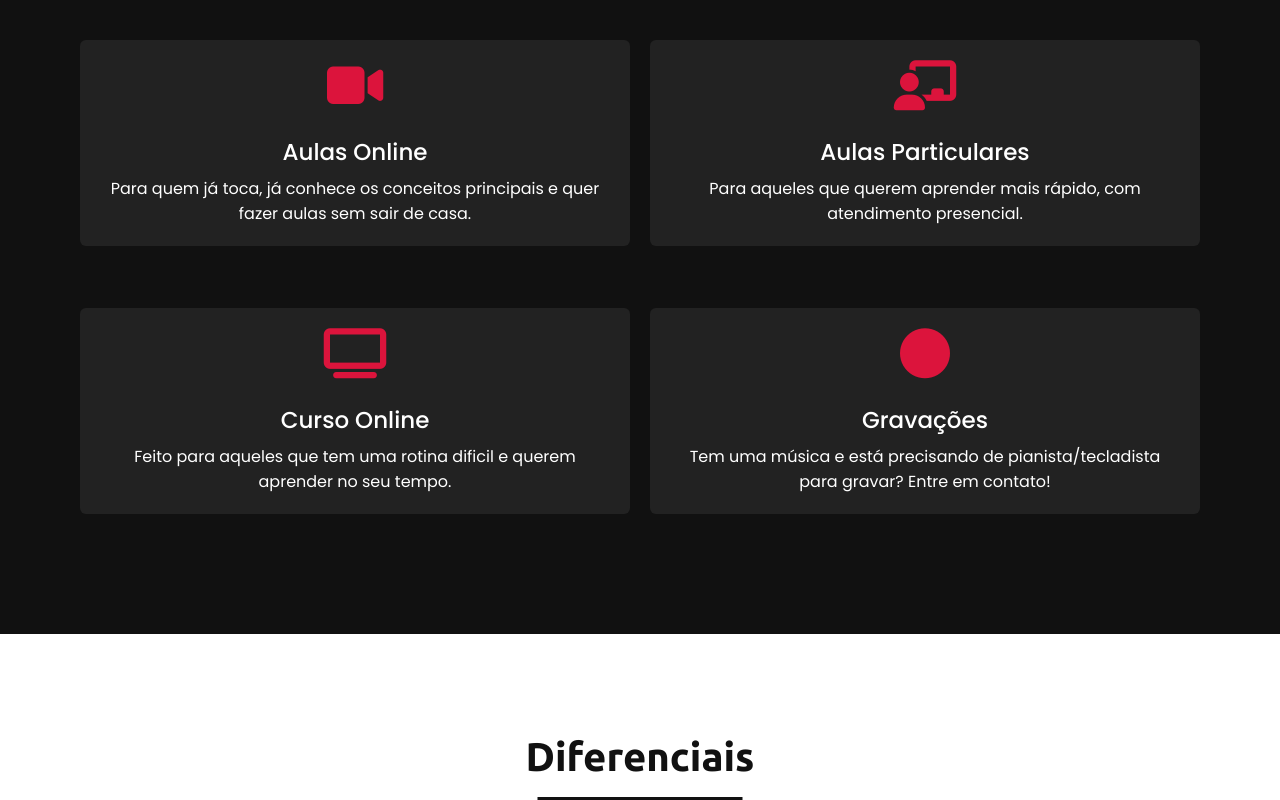
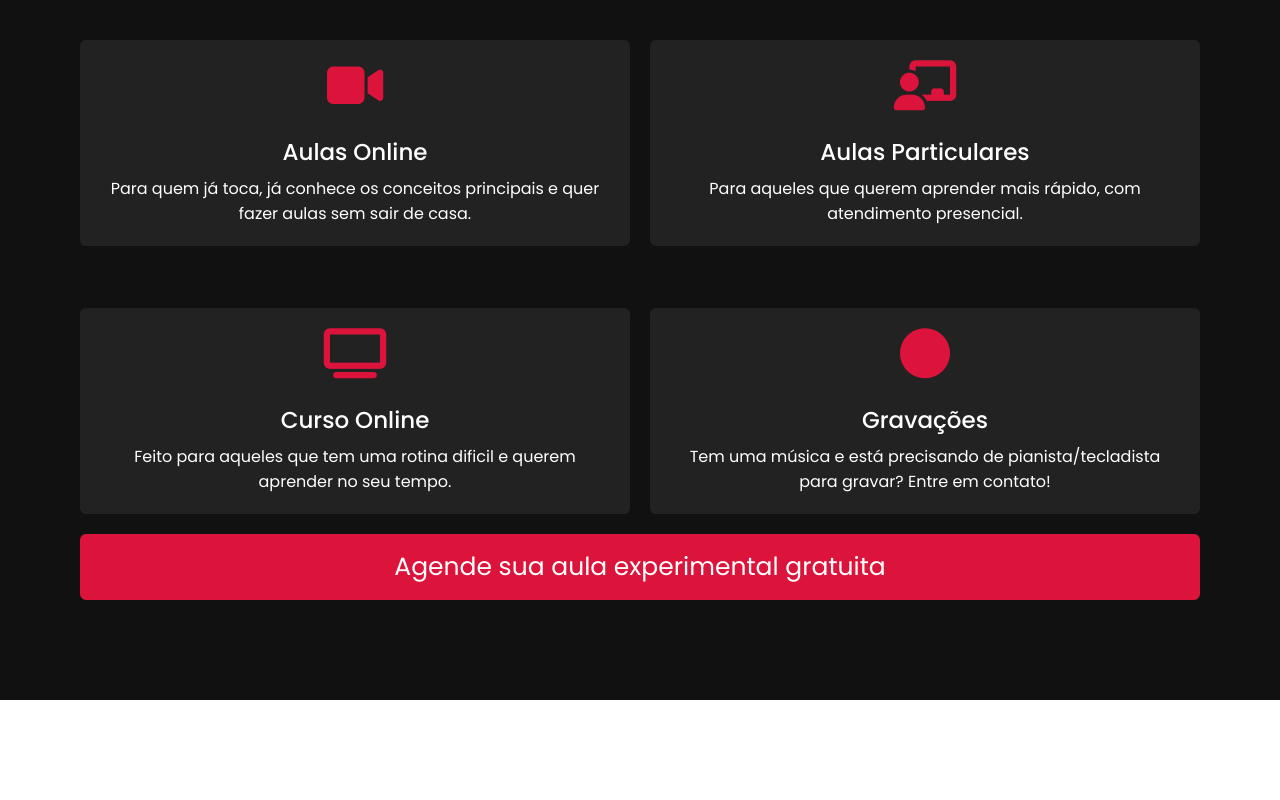
Before and after one commit to Nikolasyuri/Portifolio-site, a plain HTML site: page index.html in a window 1280 px wide. Shown: the part 1711-2511 px from the top of the page. Drawn offline with nearby package versions, Linux system fonts and the light colour scheme.

Commit message:
Site Finalizado

```diff
--- a/index.html
+++ b/index.html
@@ -93,6 +93,7 @@
                 </div>
             </div>
         </div>
+        <a href="https://wa.me/message/TINGCS2EHASRK1" target="_blank">Agende sua aula experimental gratuita</a>
     </div>
     </section>
     <!-- Features section start -->
--- a/style.css
+++ b/style.css
@@ -248,7 +248,23 @@ section .title::after{
     font-weight: 500;
     margin: 10px 0 7px 0;
 }
+.services a{
+    display: flex;
+    justify-content: center;
+    align-items: center;
+    background: crimson;
+    color: #fff;
+    font-size: 25px;
+    padding: 12px 36px;
+    border-radius: 6px;
+    border: 2px solid crimson;
+    transition: all 0.3s ease;
+}
 
+.services a:hover {
+    color: crimson;
+    background: none;
+}
 /* features section styling */
 .features{
     color: #fff;
@@ -549,7 +565,8 @@ footer span a:hover{
     .home .homecontent .text-3 {
         font-size: 35px;
     }
-    .home .homecontent a{
+    .home .homecontent a,
+    .services a{
         font-size: 23px;
         padding: 10px 30px;
     }
@@ -593,7 +610,8 @@ footer span a:hover{
     .home .homecontent .text-3 {
         font-size: 32px;
     }
-    .home .homecontent a{
+    .home .homecontent a,
+    .services a{
         font-size: 20px;
         padding: 8px 18px;
     }
```
